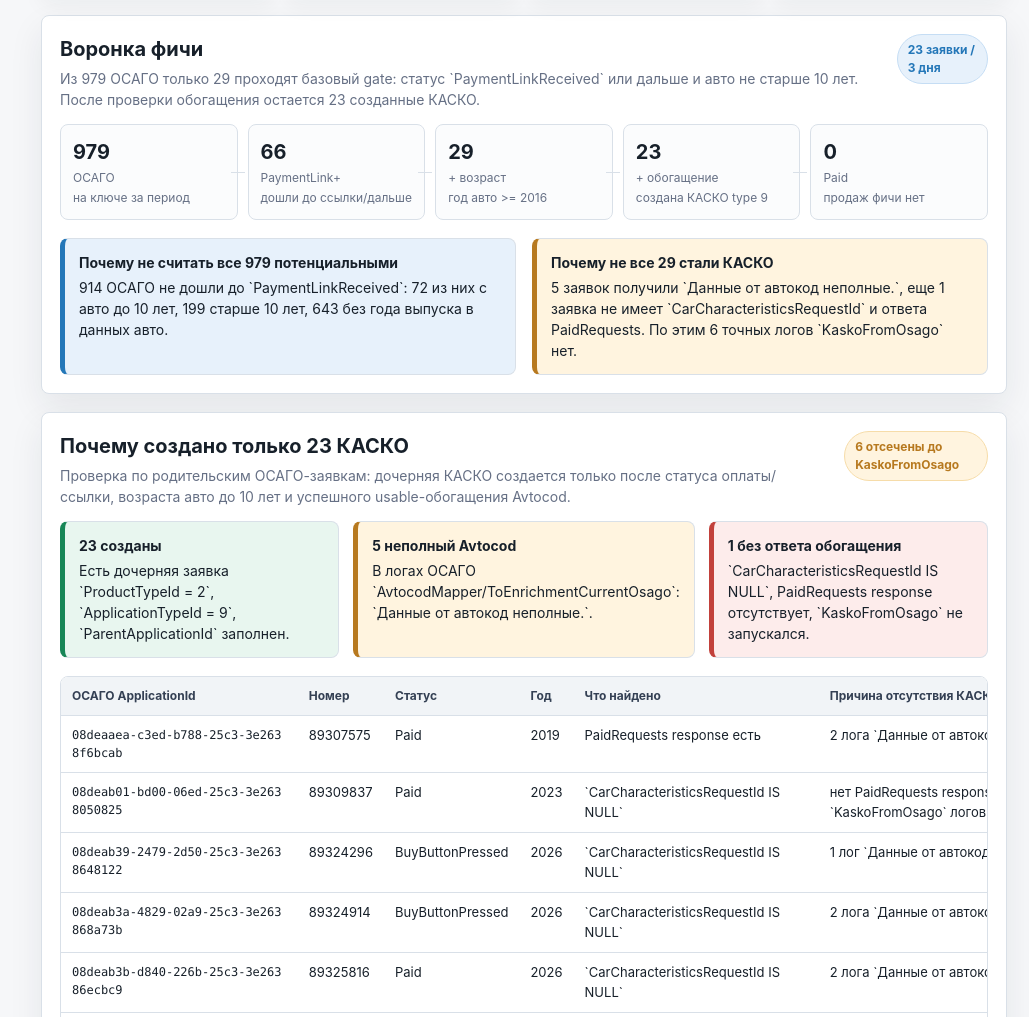
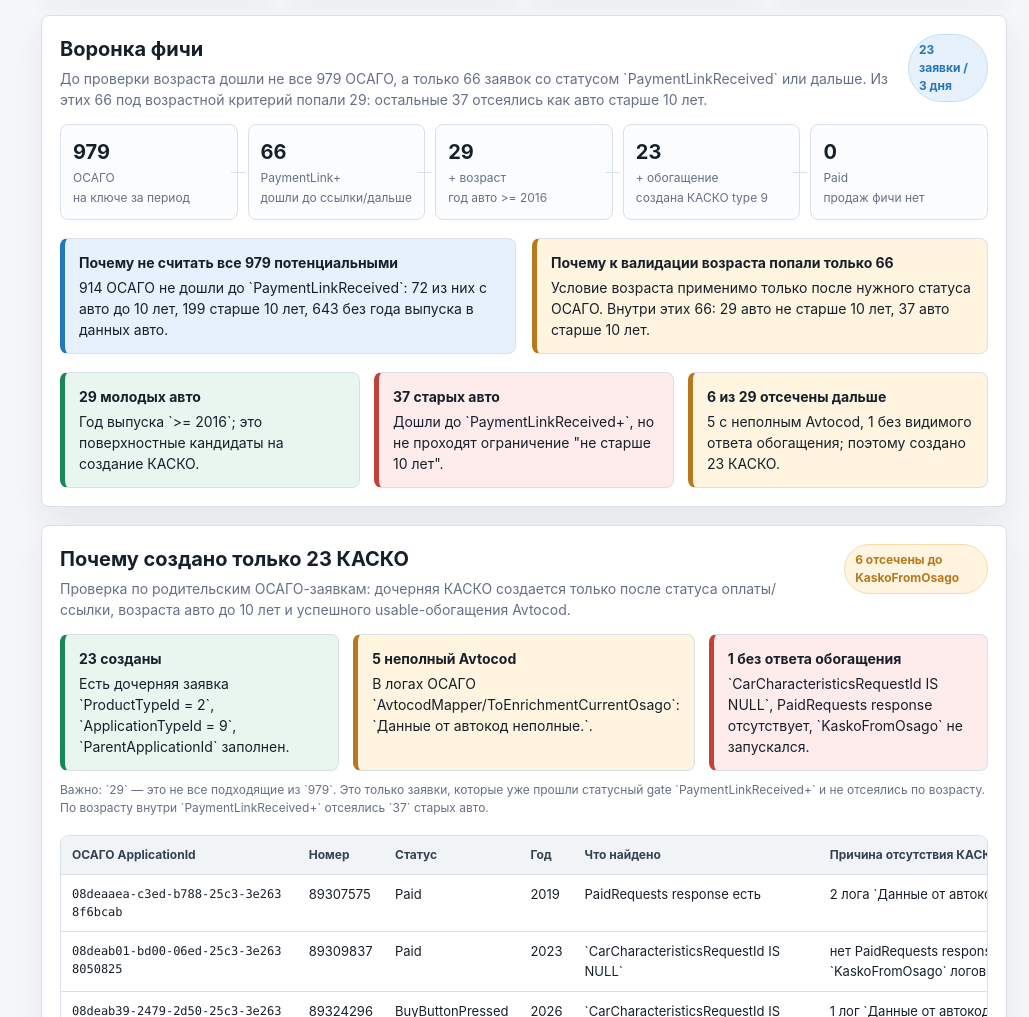
Before and after one commit to nikitkafas87-ai/ins1657-kasko-review, a plain HTML site: page index.html in a window 1280 px wide. Shown: the part 731-1748 px from the top of the page, without its empty margins (251-1280 px from the left). Drawn offline with Linux system fonts and the light colour scheme.

Commit message:
Clarify validation funnel age split

```diff
--- a/index.html
+++ b/index.html
@@ -260,7 +260,7 @@ code{background:#f1f4f7;border:1px solid var(--line);border-radius:5px;padding:1
         <div class="panel-head">
           <div>
             <h2>Воронка фичи</h2>
-            <p class="sub">Из 979 ОСАГО только 29 проходят базовый gate: статус `PaymentLinkReceived` или дальше и авто не старше 10 лет. После проверки обогащения остается 23 созданные КАСКО.</p>
+            <p class="sub">До проверки возраста дошли не все 979 ОСАГО, а только 66 заявок со статусом `PaymentLinkReceived` или дальше. Из этих 66 под возрастной критерий попали 29: остальные 37 отсеялись как авто старше 10 лет.</p>
           </div>
           <span class="tag info">23 заявки / 3 дня</span>
         </div>
@@ -277,9 +277,14 @@ code{background:#f1f4f7;border:1px solid var(--line);border-radius:5px;padding:1
             914 ОСАГО не дошли до `PaymentLinkReceived`: 72 из них с авто до 10 лет, 199 старше 10 лет, 643 без года выпуска в данных авто.
           </div>
           <div class="callout amber">
-            <strong>Почему не все 29 стали КАСКО</strong>
-            5 заявок получили `Данные от автокод неполные.`, еще 1 заявка не имеет `CarCharacteristicsRequestId` и ответа PaidRequests. По этим 6 точных логов `KaskoFromOsago` нет.
+            <strong>Почему к валидации возраста попали только 66</strong>
+            Условие возраста применимо только после нужного статуса ОСАГО. Внутри этих 66: 29 авто не старше 10 лет, 37 авто старше 10 лет.
           </div>
+        </div>
+        <div class="grid-3 section">
+          <div class="callout green"><strong>29 молодых авто</strong>Год выпуска `>= 2016`; это поверхностные кандидаты на создание КАСКО.</div>
+          <div class="callout red"><strong>37 старых авто</strong>Дошли до `PaymentLinkReceived+`, но не проходят ограничение "не старше 10 лет".</div>
+          <div class="callout amber"><strong>6 из 29 отсечены дальше</strong>5 с неполным Avtocod, 1 без видимого ответа обогащения; поэтому создано 23 КАСКО.</div>
         </div>
       </section>
 
@@ -296,6 +301,7 @@ code{background:#f1f4f7;border:1px solid var(--line);border-radius:5px;padding:1
           <div class="callout amber"><strong>5 неполный Avtocod</strong>В логах ОСАГО `AvtocodMapper/ToEnrichmentCurrentOsago`: `Данные от автокод неполные.`.</div>
           <div class="callout red"><strong>1 без ответа обогащения</strong>`CarCharacteristicsRequestId IS NULL`, PaidRequests response отсутствует, `KaskoFromOsago` не запускался.</div>
         </div>
+        <p class="table-note">Важно: `29` — это не все подходящие из `979`. Это только заявки, которые уже прошли статусный gate `PaymentLinkReceived+` и не отсеялись по возрасту. По возрасту внутри `PaymentLinkReceived+` отсеялись `37` старых авто.</p>
         <div class="table-wrap section">
           <table>
             <thead><tr><th>ОСАГО ApplicationId</th><th>Номер</th><th>Статус</th><th>Год</th><th>Что найдено</th><th>Причина отсутствия КАСКО</th></tr></thead>
```
